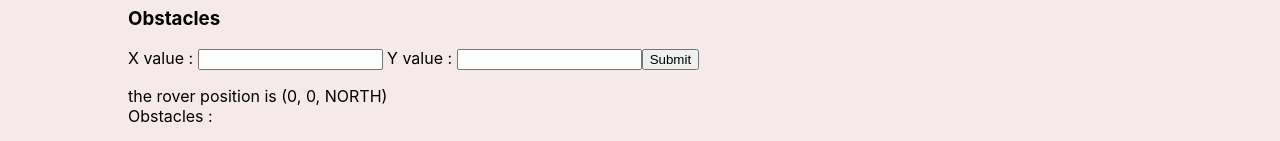
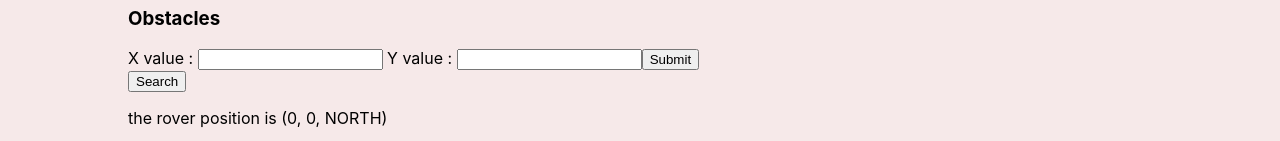
Before and after one commit to Nour-eldin-125/Mars-Rover_react-redux, a React (Create React App) app: page / in a window 1280 px wide. Shown: the part 802-943 px from the top of the page. Built offline with nearby package versions, Linux system fonts and the light colour scheme.

Commit message:
Adding Search option

```diff
--- a/src/components/Rover.js
+++ b/src/components/Rover.js
@@ -1,6 +1,7 @@
 import React from "react";
 import { connect } from "react-redux";
 import { Reset } from "../store/actions";
+import { startAutoSearch } from "../store/actions";
 
 class Rover extends React.Component {
 	constructor(props) {
@@ -9,13 +10,21 @@ class Rover extends React.Component {
 
 	render() {
 		return (
-			<div>
+
 				<>
+				<div className="container">
+					<button id="searchButton" onClick= {() => {this.props.startAutoSearch()}}>Search</button>
+				</div>
+				<div className="container">
+
 					<p>
                     	the rover position is {"("+this.props.x_value + ", " +
 						 this.props.y_value + ", " + this.props.direction +")"}
 						<br/>
-						Obstacles : {this.props.obstacles?.map((obs)=>"["+obs+"]")}</p>
+						{this.props.obstacles.length != 0 && <p> Obstacles : {this.props.obstacles?.map((obs)=>"["+obs+"]")}</p>}
+					</p>
+				</div>
+				<div className="container">
 					{
 						!this.props.safe.valid &&
 							<>
@@ -30,9 +39,10 @@ class Rover extends React.Component {
 								<p>Goal {" ["+this.props.goal.coord+"]"}</p>
 							</>
 					}
+				</div>
+				{/* <button onClick={()=>this.props.reset()}>Reset</button> */}
 				</>
-				<button onClick={()=>this.props.reset()}>Reset</button>
-			</div>
+
 		);
 	}
 }
@@ -50,7 +60,8 @@ const mapStateToProps = (state) => {
 
 const mapDispatchToProps = (dispatch)=>{
 	return {
-		reset: () => dispatch(Reset())
+		reset: () => dispatch(Reset()),
+		startAutoSearch: () => dispatch(startAutoSearch())
 	}
 }
 
```
